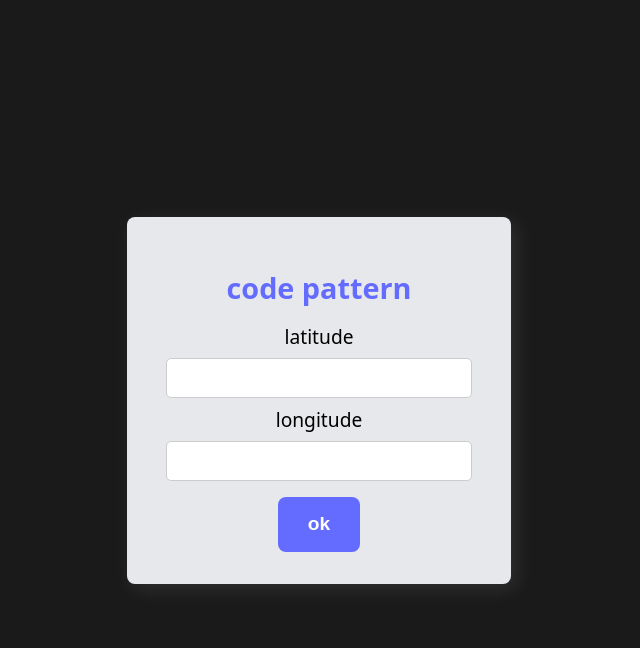
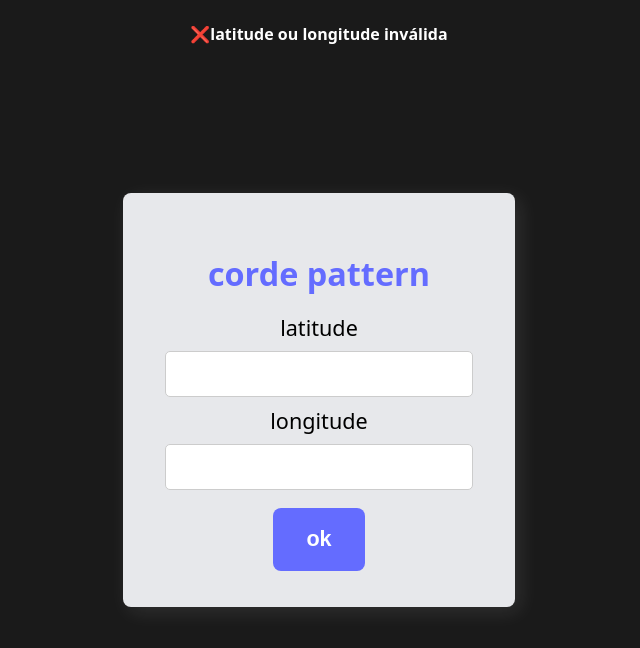
Before and after one commit to luancr2173/code-pattern, a website built with Vite: page index.html in a window 1280 px wide. Both pictures are taken after a click on the button "ok". Shown: the whole page, without its empty margins (321-961 px from the left). Built offline with nearby package versions, Linux system fonts and the light colour scheme.

Commit message:
feat: criação de padronização de coordenadas e alerta para coodenadas inseridas incorretamente

```diff
--- a/index.html
+++ b/index.html
@@ -2,12 +2,15 @@
 <html lang="en">
   <head>
     <meta charset="UTF-8" />
-    <link rel="icon" type="image/svg+xml" href="/vite.svg" />
+    <!--imagem de icone da  pagina-->
+    <link rel="icon" type="image/svg+xml" href="" />
+    <script type="module" src="/src/main.js"></script>
     <meta name="viewport" content="width=device-width, initial-scale=1.0" />
     <title>Padronização de coordenadas</title>
   </head>
   <body>
     <div id="app"></div>
+    <div id="alertbox" class="hidden"></div>
     <script type="module" src="/src/main.js"></script>
   </body>
 </html>
--- a/src/main.js
+++ b/src/main.js
@@ -1,25 +1,50 @@
 import './style.css'
-import { setupCounter } from './counter.js'
 
 document.querySelector('#app').innerHTML = `
 
   <div id="card">
 
-    <h1>code pattern</h1>
+    <h1>corde pattern</h1>
 
     <p>latitude</p>
     <input type="number" id="lat" />
 
     <p>longitude</p>
-    <input type="number" id="lgn" />
+    <input type="number" id="lon" />
     <br/>
 
     <button id="btn">ok</button>
 
 
   </div>
-`;document.querySelector('#btn').addEventListener('click', ()=>{
-  const lat = document.querySelector('#lat').value
-  const lgn = document.querySelector('#lgn').value
-  console.log(`latitude: ${lat}, longitude: ${lgn}`)
+
+`; document.querySelector('#btn').addEventListener('click', () => {
+  const lat = parseFloat(document.querySelector('#lat').value);
+  const lon = parseFloat(document.querySelector('#lon').value);
+  const alertbox = document.querySelector('#alertbox');
+
+  console.log(`latitude: ${lat}, longitude: ${lon}`)
+
+  function showAlert (message, type){
+    alertbox.textContent = message;
+    alertbox.className = `alert ${type}`;
+    setTimeout(() => {
+      alertbox.className = 'hidden';
+    }, 4000);
+  }
+
+  if (isNaN(lat) || isNaN(lon)){
+    showAlert('❌latitude ou longitude inválida');
+  }
+
+  if(lat<=-90 || lat>=90){
+    showAlert('❌latitude inválida');
+    console.log('latitude inválida');
+  }
+
+  if(lon<=-180 || lon>=180){
+    showAlert('❌longitude inválida');
+    console.log('longitude inválida');
+  }
+
 })
--- a/src/style.css
+++ b/src/style.css
@@ -1,6 +1,39 @@
 :root {
   font-family: system-ui, Avenir, Helvetica, Arial, sans-serif;
   background-color: #1a1a1a;
+  font-size: large;
+}
+
+#alertbox {
+  position: fixed;
+  top: 1vw;
+  bottom: 20px;
+  left: 50%;
+  transform: translateX(-50%);
+  padding: 10px 20px;
+  color: white;
+  border-radius: 5px;
+  font-size: 16px;
+  font-weight: bold;
+  text-align: center;
+  z-index: 1000;
+  transition: opacity 0.3s ease-in-out;
+}
+
+.hidden {
+  display: none;
+}
+
+.success {
+  background-color: #4CAF50;
+  color: white;
+  display: block;
+}
+
+.error {
+  background-color: #f44336;
+  color: white;
+  display: block;
 }
 
 body {
```
